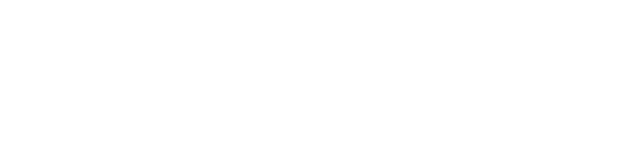
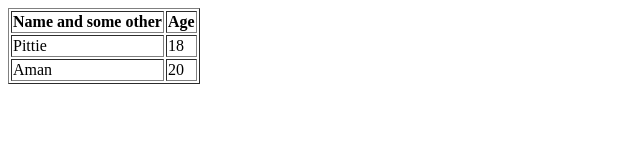
Before and after one commit to meazazel/Event_Organizer, a plain HTML site: page html_file.html in a window 1280 px wide. Shown: the whole page, without its empty margins (0-640 px from the left). Drawn offline with Linux system fonts and the light colour scheme.

Commit message:
Initial commit

```diff
--- a/html_file.html
+++ b/html_file.html
@@ -1,11 +1,22 @@
 <!DOCTYPE html>
-<html lang="en">
+<html>
 <head>
-    <meta charset="UTF-8">
-    <meta name="viewport" content="width=device-width, initial-scale=1.0">
-    <title>Document</title>
+    <title>Simple Table</title>
 </head>
 <body>
-
+    <table border="1">
+        <tr>
+            <th>Name and some other</th>
+            <th>Age</th>
+        </tr>
+        <tr>
+            <td>Pittie</td>
+            <td>18</td>
+        </tr>
+        <tr>
+            <td>Aman</td>
+            <td>20</td>
+        </tr>
+    </table>
 </body>
 </html>
```
